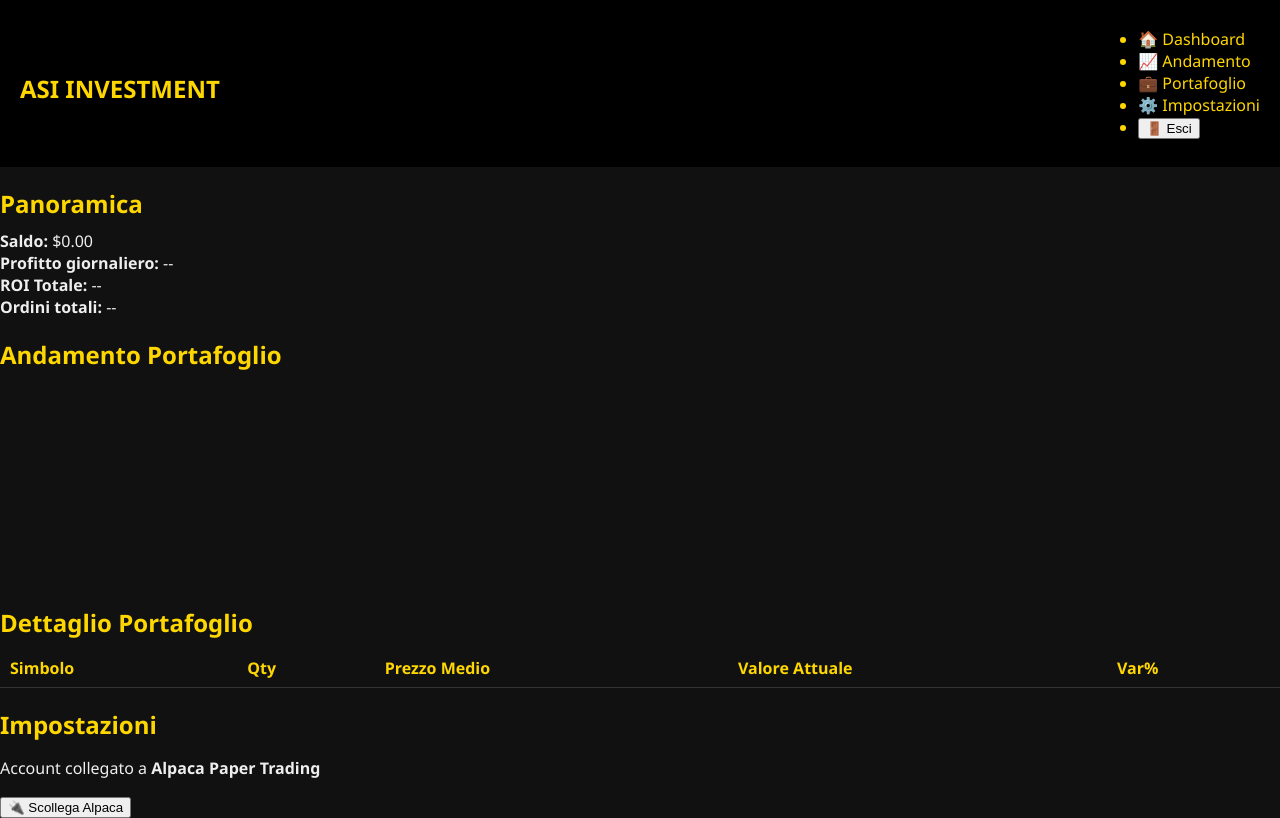
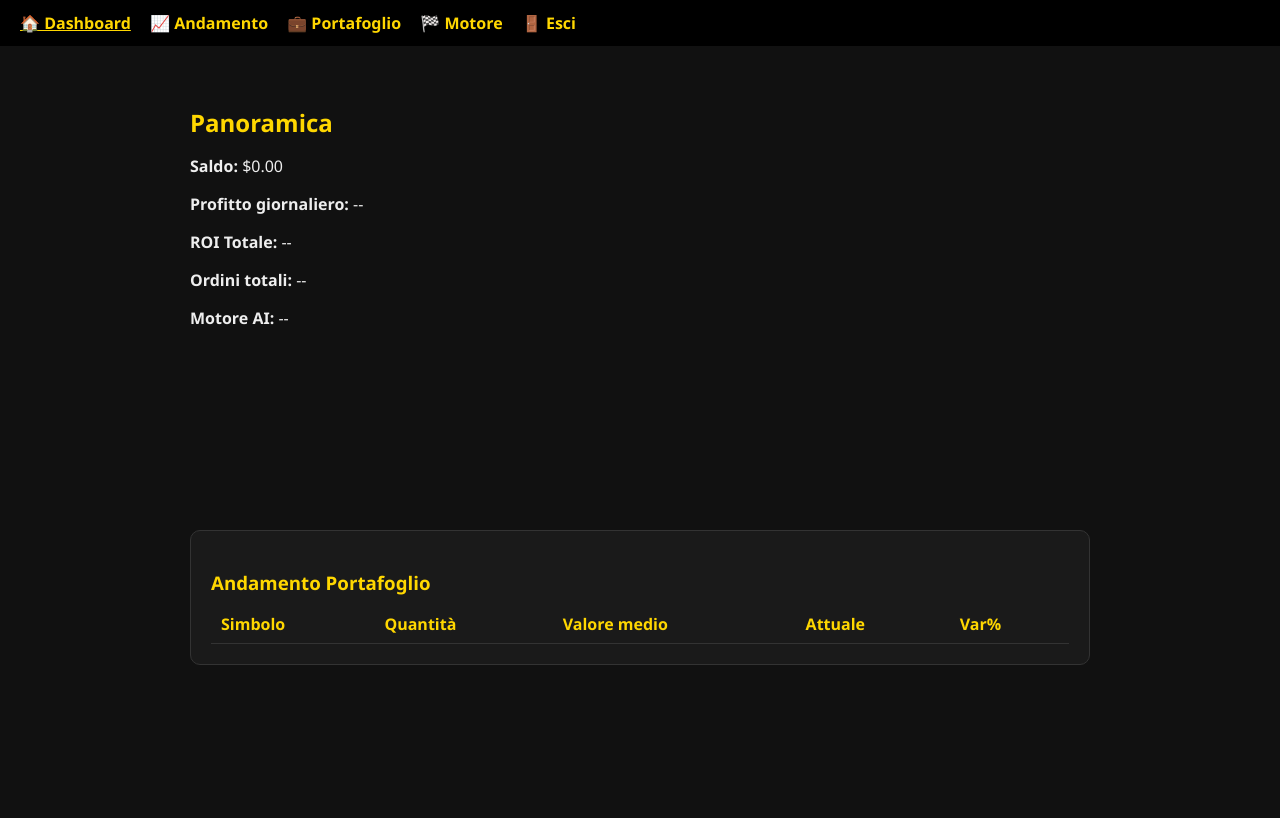
Before and after one commit to atsassi/ASIApp-Web, a plain HTML site: page dashboard.html in a window 1280 px wide. Drawn offline with nearby package versions, Linux system fonts and the light colour scheme; no server answers.

Commit message:
Update dashboard.html

```diff
--- a/dashboard.html
+++ b/dashboard.html
@@ -1,58 +1,45 @@
 <!DOCTYPE html>
 <html lang="it">
 <head>
-  <meta charset="UTF-8">
-  <meta name="viewport" content="width=device-width, initial-scale=1.0">
-  <title>ASIApp – Dashboard</title>
+  <meta charset="utf-8">
+  <meta name="viewport" content="width=device-width, initial-scale=1">
+  <title>Dashboard - ASI Investment</title>
   <link rel="stylesheet" href="styles.css">
   <script src="https://cdn.jsdelivr.net/npm/chart.js"></script>
 </head>
+
 <body>
+  <header class="navbar">
+    <nav>
+      <a href="dashboard.html" class="active">🏠 Dashboard</a>
+      <a href="andamento.html">📈 Andamento</a>
+      <a href="portafoglio.html">💼 Portafoglio</a>
+      <a href="engine.html">🏁 Motore</a>
+      <a href="index.html">🚪 Esci</a>
+    </nav>
+  </header>
 
-  <nav class="navbar">
-    <h1>ASI INVESTMENT</h1>
-    <ul>
-      <li><a href="#" id="nav-dashboard" class="active">🏠 Dashboard</a></li>
-      <li><a href="#" id="nav-performance">📈 Andamento</a></li>
-      <li><a href="#" id="nav-portfolio">💼 Portafoglio</a></li>
-      <li><a href="#" id="nav-settings">⚙️ Impostazioni</a></li>
-      <li><button id="logout">🚪 Esci</button></li>
-    </ul>
-  </nav>
+  <main class="container">
+    <h2>Panoramica</h2>
+    <p><strong>Saldo:</strong> <span id="saldo">$0.00</span></p>
+    <p><strong>Profitto giornaliero:</strong> <span id="profitto">--</span></p>
+    <p><strong>ROI Totale:</strong> <span id="roi">--</span></p>
+    <p><strong>Ordini totali:</strong> <span id="ordini">--</span></p>
+    <p><strong>Motore AI:</strong> <span id="motore">--</span></p>
 
-  <main id="content">
-    <section id="dashboard-section" class="visible">
-      <h2>Panoramica</h2>
-      <div class="stats">
-        <div><strong>Saldo:</strong> <span id="balance">$0.00</span></div>
-        <div><strong>Profitto giornaliero:</strong> <span id="dailyChange">--</span></div>
-        <div><strong>ROI Totale:</strong> <span id="roiTotal">--</span></div>
-        <div><strong>Ordini totali:</strong> <span id="orderCount">--</span></div>
-      </div>
-    </section>
+    <canvas id="chartROI" style="margin-top:30px;max-height:320px;"></canvas>
 
-    <section id="performance-section" class="hidden">
-      <h2>Andamento Portafoglio</h2>
-      <canvas id="portfolioChart" height="200"></canvas>
-    </section>
-
-    <section id="portfolio-section" class="hidden">
-      <h2>Dettaglio Portafoglio</h2>
-      <table id="positionsTable">
+    <section class="card">
+      <h3>Andamento Portafoglio</h3>
+      <table>
         <thead>
-          <tr><th>Simbolo</th><th>Qty</th><th>Prezzo Medio</th><th>Valore Attuale</th><th>Var%</th></tr>
+          <tr><th>Simbolo</th><th>Quantità</th><th>Valore medio</th><th>Attuale</th><th>Var%</th></tr>
         </thead>
-        <tbody></tbody>
+        <tbody id="portfolio"></tbody>
       </table>
-    </section>
-
-    <section id="settings-section" class="hidden">
-      <h2>Impostazioni</h2>
-      <p>Account collegato a <strong>Alpaca Paper Trading</strong></p>
-      <button id="disconnect">🔌 Scollega Alpaca</button>
     </section>
   </main>
 
-  <script src="app.js"></script>
+  <script src="dashboard.js"></script>
 </body>
 </html>
```
